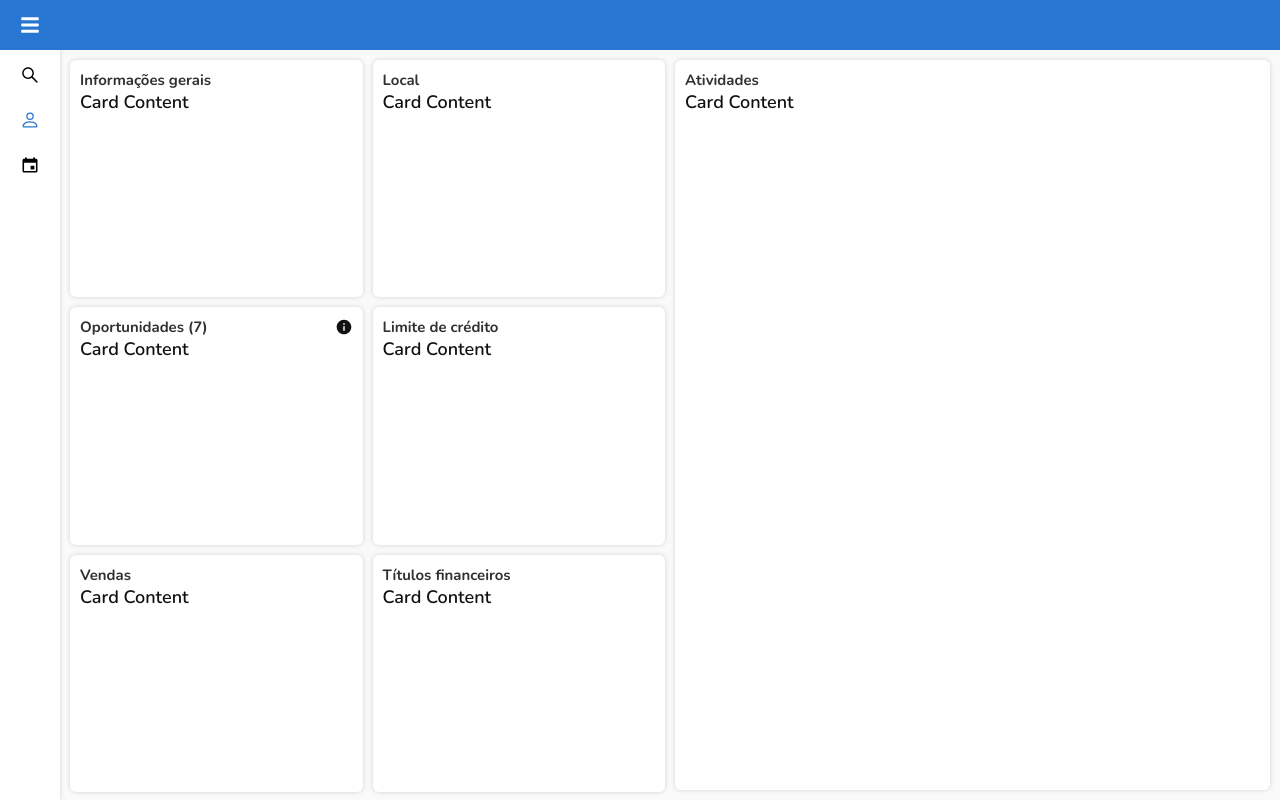
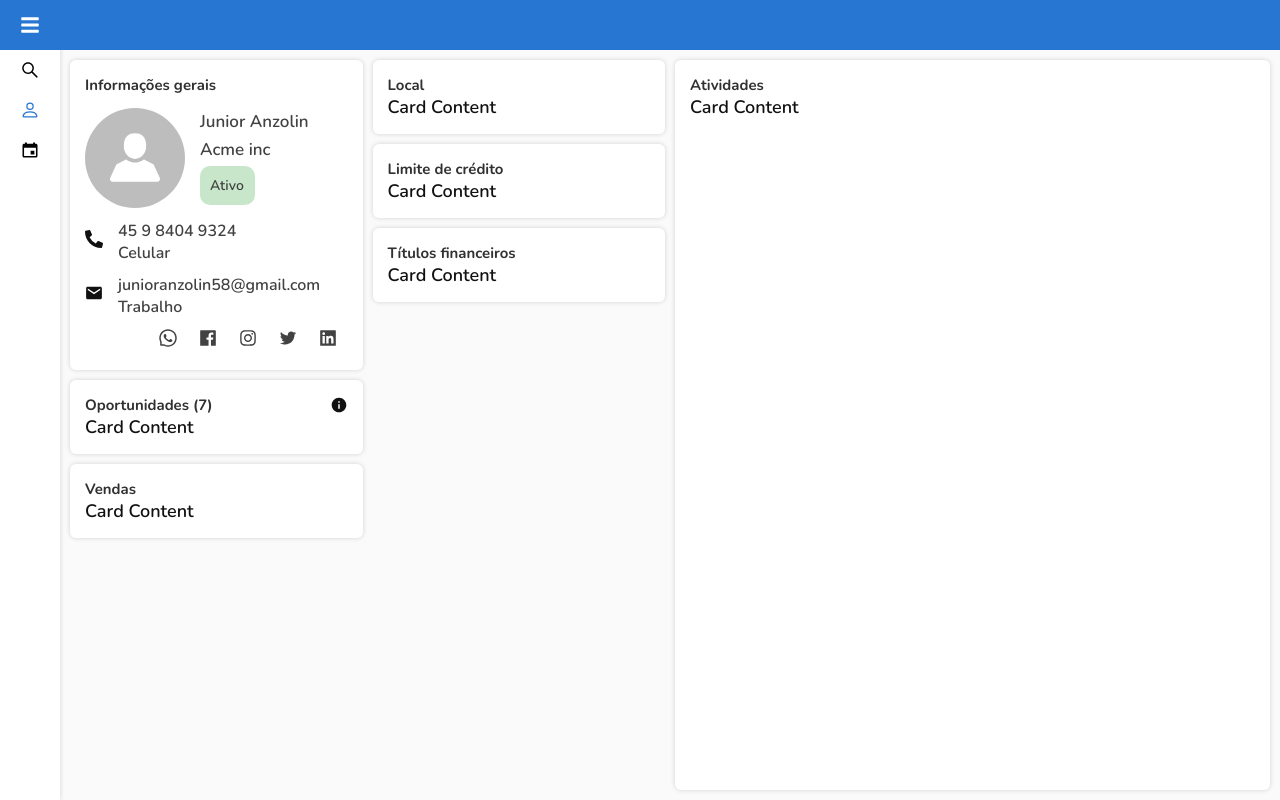
Before and after one commit to junior-anzolin/ws-frontend-challenge, a React (Create React App) app: page / in a window 1280 px wide. Built offline with nearby package versions, Linux system fonts and the light colour scheme.

Commit message:
Adicionada funcionalidade de sanfona no menu e criado componente de informaçoes gerais

```diff
--- a/src/@types/main.dto.ts
+++ b/src/@types/main.dto.ts
@@ -1,4 +1,7 @@
+import { ReactElement } from 'react';
+
 export interface IMenuItem {
-    icon: Function;
+    icon: ReactElement;
     route: string;
+    label: string;
 }
--- /dev/null
+++ b/src/components/InfoPessoal.tsx
@@ -0,0 +1,69 @@
+import React from 'react';
+import {
+    AiFillFacebook,
+    AiFillLinkedin,
+    AiOutlineInstagram,
+    AiOutlineTwitter,
+    AiOutlineWhatsApp,
+} from 'react-icons/ai';
+import { FaPhoneAlt } from 'react-icons/fa';
+import { IoMdMail } from 'react-icons/io';
+
+import User from './../assets/user.svg';
+import './../styles/components/info-pessoa.scss';
+
+function InfoPessoal() {
+    return (
+        <section className="info-pessoa">
+            <div className="row informacoes">
+                <div className="col-auto">
+                    <div className="img-pessoa">
+                        <img src={User} />
+                    </div>
+                </div>
+                <div className="col">
+                    <div className="nome">Junior Anzolin</div>
+                    <div className="empresa">Acme inc</div>
+                    <div className="status">Ativo</div>
+                </div>
+            </div>
+            <div className="row contato">
+                <div className="col-auto icon">
+                    <FaPhoneAlt />
+                </div>
+                <div className="col">
+                    <div className="value">45 9 8404 9324</div>
+                    <div className="label">Celular</div>
+                </div>
+            </div>
+            <div className="row contato">
+                <div className="col-auto icon">
+                    <IoMdMail />
+                </div>
+                <div className="col">
+                    <div className="value">junioranzolin58@gmail.com</div>
+                    <div className="label">Trabalho</div>
+                </div>
+            </div>
+            <div className="row redes">
+                <div className="item">
+                    <AiOutlineWhatsApp />
+                </div>
+                <div className="item">
+                    <AiFillFacebook />
+                </div>
+                <div className="item">
+                    <AiOutlineInstagram />
+                </div>
+                <div className="item">
+                    <AiOutlineTwitter />
+                </div>
+                <div className="item">
+                    <AiFillLinkedin />
+                </div>
+            </div>
+        </section>
+    );
+}
+
+export default InfoPessoal;
--- a/src/components/Main.tsx
+++ b/src/components/Main.tsx
@@ -10,61 +10,85 @@ import { IMenuItem } from '../@types/main.dto';
 
 import '../styles/components/main.scss';
 
-class Main extends React.Component<{}, { menu: JSX.Element[] }> {
+class Main extends React.Component<
+    {},
+    { menu: JSX.Element[]; statusMenu: 'opened' | 'closed' }
+> {
     menuItems: IMenuItem[] = [
         {
-            icon: (active: boolean) => (
-                <AiOutlineSearch className="icon" data-active={active} />
-            ),
+            icon: <AiOutlineSearch className="icon" />,
             route: '/search',
+            label: 'Pesquisar',
         },
         {
-            icon: (active: boolean) => (
-                <BsPerson className="icon" data-active={active} />
-            ),
+            icon: <BsPerson className="icon" />,
             route: '/',
+            label: 'Resumo',
         },
         {
-            icon: (active: boolean) => (
-                <IoMdCalendar className="icon" data-active={active} />
-            ),
+            icon: <IoMdCalendar className="icon" />,
             route: '/calendar',
+            label: 'Calendario',
         },
     ];
 
     constructor(props: { children: any }) {
         super(props);
-        this.state = { menu: this.renderMenuItems() };
+        this.state = {
+            menu: this.renderMenuItems('closed'),
+            statusMenu: 'closed',
+        };
     }
 
     updateManu() {
         setTimeout(() => {
             this.setState({
-                menu: this.renderMenuItems(),
+                menu: this.renderMenuItems(this.state.statusMenu),
             });
-        }, 100);
+        }, 5);
     }
 
-    renderMenuItems() {
+    renderMenuItems(statusMenu: 'opened' | 'closed') {
+        console.log(statusMenu);
         return this.menuItems.map((menuItem, i) => {
             return (
                 <Link to={menuItem.route} key={i}>
                     <button
                         className="menu-item"
                         onClick={() => this.updateManu()}
+                        data-status={statusMenu}
+                        data-active={location.pathname === menuItem.route}
                     >
-                        {menuItem.icon(location.pathname === menuItem.route)}
+                        {menuItem.icon}
+                        {statusMenu === 'opened' && menuItem.label}
                     </button>
                 </Link>
             );
         });
     }
 
+    changeStatusMenu() {
+        if (this.state.statusMenu === 'closed') {
+            this.setState({
+                statusMenu: 'opened',
+                menu: this.renderMenuItems('opened'),
+            });
+        } else {
+            this.setState({
+                statusMenu: 'closed',
+                menu: this.renderMenuItems('closed'),
+            });
+        }
+    }
+
     render() {
         return (
-            <div className="container">
+            <div className="container" data-statusMenu={this.state.statusMenu}>
                 <div className="toolbar">
-                    <button className="menu-burguer">
+                    <button
+                        className="menu-burguer"
+                        onClick={() => this.changeStatusMenu()}
+                    >
                         <FaBars className="menu-icon" />
                     </button>
                 </div>
--- a/src/pages/Home.tsx
+++ b/src/pages/Home.tsx
@@ -2,6 +2,7 @@ import React from 'react';
 
 import '../styles/pages/home.scss';
 import Card from '../components/Card';
+import InfoPessoal from '../components/InfoPessoal';
 
 function Home() {
     return (
@@ -9,7 +10,7 @@ function Home() {
             <div className="col-3">
                 <div className="row">
                     <Card title="Informações gerais">
-                        <p>Card Content</p>
+                        <InfoPessoal />
                     </Card>
                 </div>
                 <div className="row">
--- a/src/styles/components/card.scss
+++ b/src/styles/components/card.scss
@@ -2,7 +2,7 @@
     background-color: #fff;
     border-radius: 6px;
     box-shadow: 0px 0px 5px rgba(0, 0, 0, 0.16);
-    padding: 10px;
+    padding: 15px;
     width: 100%;
     height: 100%;
 
--- /dev/null
+++ b/src/styles/components/info-pessoa.scss
@@ -0,0 +1,86 @@
+.info-pessoa {
+    padding-top: 10px;
+
+    .informacoes {
+        display: flex;
+        align-items: center;
+
+        .img-pessoa {
+            width: 100px;
+            height: 100px;
+            border-radius: 100%;
+            background: #bdbdbd;
+            padding: 25px;
+        }
+
+        .nome {
+            margin: 5px 15px;
+            color: #424242;
+            font-size: 17px;
+        }
+
+        .empresa {
+            margin: 5px 15px;
+            color: #424242;
+            font-size: 17px;
+        }
+
+        .status {
+            margin: 5px 15px;
+            padding: 10px;
+            background-color: #c8e6c9;
+            border-radius: 10px;
+            color: #424242;
+            font-size: 14px;
+            width: 55px;
+        }
+    }
+
+    .contato {
+        display: flex;
+        align-items: center;
+        justify-content: space-between;
+
+        .icon {
+            margin-right: 15px;
+        }
+
+        .value {
+            color: #424242;
+            font-size: 16px;
+        }
+
+        .label {
+            color: #424242;
+            font-size: 16px;
+        }
+    }
+
+    .redes {
+        justify-content: flex-end;
+
+        .item {
+            font-size: 20px;
+            padding: 0 10px;
+            color: #424242;
+            cursor: pointer;
+
+            &:hover {
+                color: #9e9e9e;
+            }
+        }
+    }
+
+    .row {
+        width: 100%;
+        display: flex;
+
+        .col {
+            width: 100%;
+        }
+
+        .col-auto {
+            width: auto;
+        }
+    }
+}
--- a/src/styles/components/main.scss
+++ b/src/styles/components/main.scss
@@ -1,5 +1,6 @@
 $heightToolbar: 50px;
-$widthSidenav: 60px;
+$widthSidenavClosed: 60px;
+$widthSidenavOpened: 170px;
 $fontSizeIcons: 20px;
 
 .container {
@@ -40,8 +41,12 @@ $fontSizeIcons: 20px;
         }
     }
 
+    .sidenav[data-status="opened"] {
+        width: $widthSidenavOpened !important;
+    }
+
     .sidenav {
-        width: $widthSidenav;
+        width: $widthSidenavClosed;
         height: 100vh;
         background-color: #FFF;
         color: #757575;
@@ -53,19 +58,24 @@ $fontSizeIcons: 20px;
         bottom: 0;
         padding-top: $heightToolbar;
         z-index: 10;
+        transition-duration: 1s;
+
+        a {
+            text-decoration: none;
+        }
 
         .menu-item {
             display: flex;
             justify-content: center;
             align-items: center;
-            width: 40px;
+            width: 100%;
             height: 40px;
-            border-radius: 100%;
-            margin: 5px auto;
+            margin: 0 auto;
             text-align: center;
             cursor: pointer;
             border: none;
             background-color: transparent;
+            text-decoration: none;
 
             .icon {
                 font-size: $fontSizeIcons;
@@ -79,10 +89,10 @@ $fontSizeIcons: 20px;
             &:focus {
                 outline: none;
             }
+        }
 
-            [data-active="true"] {
-                color: #2676d2 !important;
-            }
+        .menu-item[data-active="true"] {
+            color: #2676d2 !important;
         }
     }
 
@@ -93,10 +103,34 @@ $fontSizeIcons: 20px;
         right: 0;
         bottom: 0;
 
-        margin: $heightToolbar 0 0 $widthSidenav;
+        margin: $heightToolbar 0 0 $widthSidenavClosed;
         padding: 10px 5px;
         display: flex;
         resize: horizontal;
         flex-wrap: wrap;
+
+        transition-duration: 1s;
     }
 }
+
+.container[data-statusMenu="opened"] {
+
+    .content {
+        margin-left: $widthSidenavOpened !important;
+    }
+
+    .sidenav {
+        width: $widthSidenavOpened !important;
+
+        .menu-item {
+            justify-content: start !important;
+            margin: auto;
+
+            .icon {
+                margin-right: 20px;
+                margin-left: 20px;
+            }
+        }
+    }
+
+}
--- a/src/styles/pages/home.scss
+++ b/src/styles/pages/home.scss
@@ -20,8 +20,6 @@
     }
 
     .row {
-        height: calc(33% - 3.5px);
-
         &:not(:first-child) {
             margin-top: 10px;
         }
```
Also changed, not shown: src/assets/user.svg (added), 1 other file (tests, documents, lock files or other folders).
